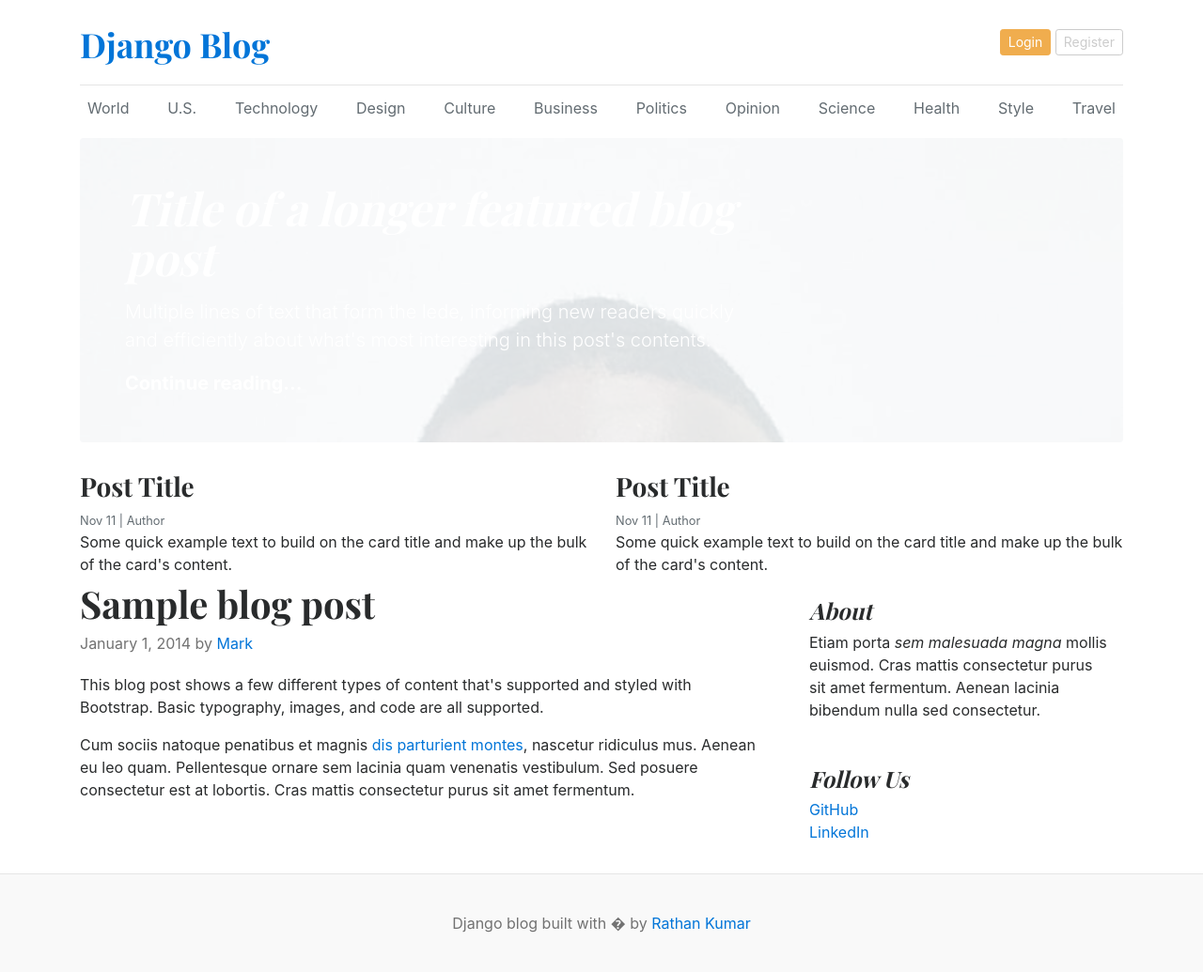
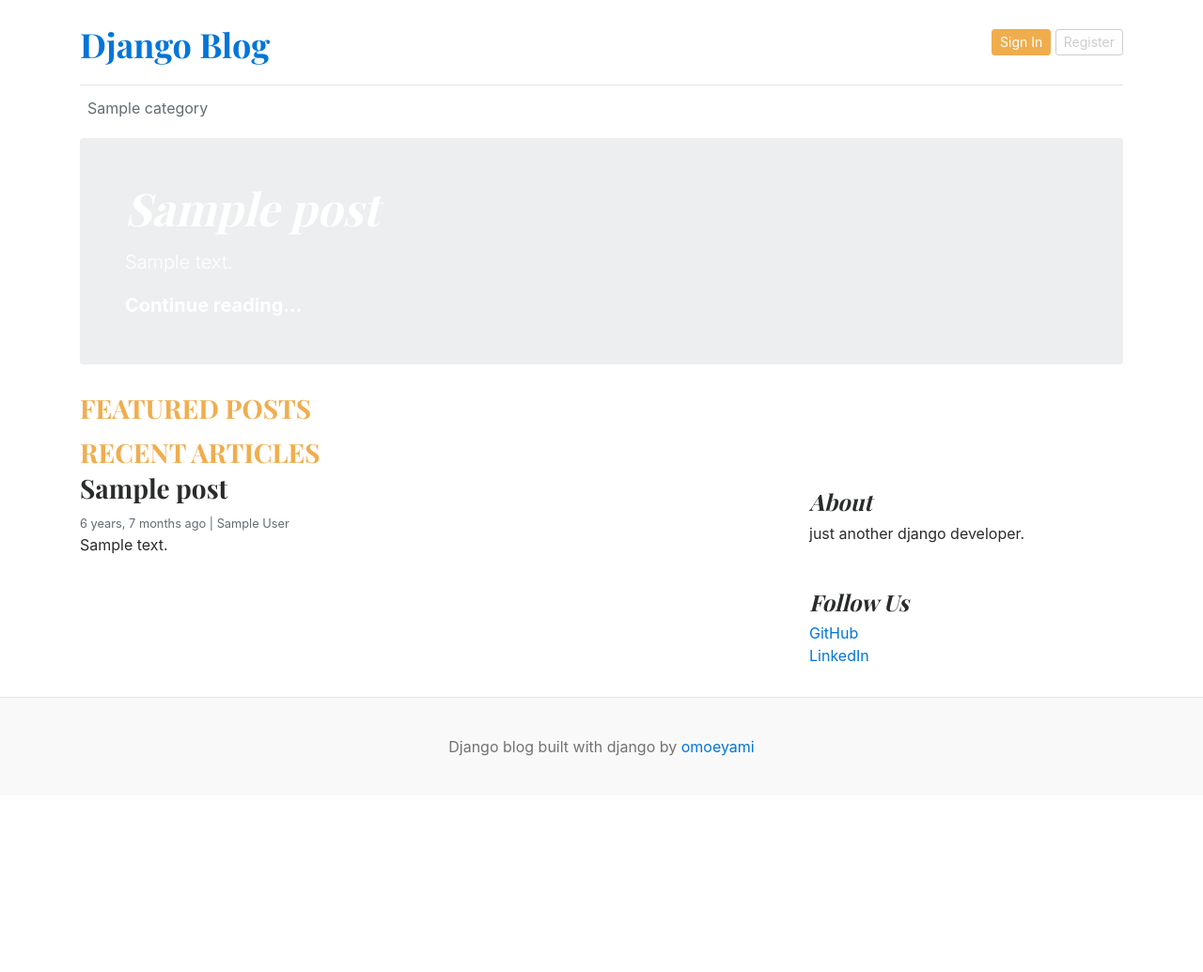
Before and after one commit to omoeyami/django-blog, a Django app: template templates/home.html in a window 1280 px wide. Shown: the whole page at 94% size. After the commit the page ends 805 px from the top, so only its background shows below. Run offline with Django 5.2, Linux system fonts and the light colour scheme; the template is opened without the code that fills it: most values are stand-ins (such as "Sample title", 1, 10 or a date in 2020).

Commit message:
post by category

```diff
--- a/blog_main/settings.py
+++ b/blog_main/settings.py
@@ -62,6 +62,7 @@
                 "django.template.context_processors.request",
                 "django.contrib.auth.context_processors.auth",
                 "django.contrib.messages.context_processors.messages",
+                "blogs.context_processors.get_categories",
             ],
         },
     },
--- a/blog_main/urls.py
+++ b/blog_main/urls.py
@@ -16,7 +16,7 @@
 """
 
 from django.contrib import admin
-from django.urls import path
+from django.urls import include, path
 from . import views
 from django.conf.urls.static import static
 from django.conf import settings
@@ -24,4 +24,5 @@
 urlpatterns = [
     path("admin/", admin.site.urls),
     path('', views.home, name='home'),
+    path('category/', include('blogs.urls')),
 ] +static(settings.MEDIA_URL, document_root=settings.MEDIA_ROOT)
--- a/blogs/admin.py
+++ b/blogs/admin.py
@@ -1,5 +1,5 @@
 from django.contrib import admin
-from .models import category
+from .models import Category
 from .models import blog
 
 
@@ -11,5 +11,5 @@
 
 
 # Register your models here.
-admin.site.register(category)
+admin.site.register(Category)
 admin.site.register(blog, BlogAdmin)
--- /dev/null
+++ b/blogs/context_processors.py
@@ -0,0 +1,5 @@
+from .models import Category
+
+def get_categories(request):
+    categories = Category.objects.all()
+    return dict(categories=categories)
--- a/blogs/models.py
+++ b/blogs/models.py
@@ -2,7 +2,7 @@
 from django.contrib.auth.models import User
 
 # Create your models here.
-class category(models.Model):
+class Category(models.Model):
     category_name = models.CharField(max_length=50, unique=True)
     created_at = models.DateTimeField(auto_now_add=True)
     updated_at = models.DateTimeField(auto_now=True)
@@ -21,7 +21,7 @@
 class blog(models.Model):
     title = models.CharField(max_length=100)
     slug = models.SlugField(max_length=150, unique=True, blank=True)
-    category = models.ForeignKey(category, on_delete=models.CASCADE)
+    category = models.ForeignKey(Category, on_delete=models.CASCADE)
     author = models.ForeignKey(User, on_delete=models.CASCADE)
     featured_image = models.ImageField(upload_to='uploads/%y/%m/%d')
     short_description = models.TextField(max_length=500)
--- /dev/null
+++ b/blogs/urls.py
@@ -0,0 +1,6 @@
+from django.urls import path
+from . import views
+
+urlpatterns = [
+    path('<int:category_id>/', views.post_by_category, name='post_by_category'),
+]
--- /dev/null
+++ b/templates/base.html
@@ -0,0 +1,47 @@
+<!-- Header Part-->
+{% load static %}
+
+<!DOCTYPE html>
+<html lang="en">
+<head>
+    <meta charset="UTF-8">
+    <meta http-equiv="X-UA-Compatible" content="IE=edge">
+    <meta name="viewport" content="width=device-width, initial-scale=1.0">
+    <title>Django Blogs</title>
+    <link href="https://getbootstrap.com/docs/4.0/dist/css/bootstrap.min.css" rel="stylesheet">
+    <link href="https://fonts.googleapis.com/css?family=Playfair+Display:700,900" rel="stylesheet">
+    <link href="{% static 'css/blog.css' %}" rel="stylesheet">
+  </head>
+<body>
+    <div class="container">
+      <header class="blog-header py-3">
+        <div class="row flex-nowrap justify-content-between align-items-center">
+          <div class="col-8 pt-1">
+            <a class="blog-header-logo text-dark" href="/">Django Blog</a>
+          </div>
+          <div class="col-4 d-flex justify-content-end align-items-center">
+            <a class="btn btn-sm btn-warning" href="#">Sign In</a> &nbsp;
+            <a class="btn btn-sm btn-outline-secondary" href="#">Register</a>
+          </div>
+        </div>
+      </header>
+
+      <div class="nav-scroller py-1 mb-2">
+        <nav class="nav d-flex justify-content-between">
+          {%for cat in categories %}
+          <a class="p-2 text-muted" href="{% url 'post_by_category' cat.id %}">{{ cat.category_name }}</a>
+          {% endfor %}
+        </nav>
+      </div>
+
+<!-- Main Content part -->
+{% block content %}
+
+{% endblock %}
+
+<!-- Footer Part -->
+ <footer class="blog-footer">
+  <p>Django blog built with django by <a href="#">omoeyami</a></p>
+</footer>
+</body>
+</html>
--- a/templates/home.html
+++ b/templates/home.html
@@ -1,108 +1,67 @@
-{% load static %}
+{% extends "base.html" %}
 
-<!DOCTYPE html>
-<html lang="en">
-<head>
-    <meta charset="UTF-8">
-    <meta http-equiv="X-UA-Compatible" content="IE=edge">
-    <meta name="viewport" content="width=device-width, initial-scale=1.0">
-    <title>Django Blogs</title>
-    <link href="https://getbootstrap.com/docs/4.0/dist/css/bootstrap.min.css" rel="stylesheet">
-    <link href="https://fonts.googleapis.com/css?family=Playfair+Display:700,900" rel="stylesheet">
-    <link href="{% static 'css/blog.css' %}" rel="stylesheet">
-  </head>
-<body>
-    <div class="container">
-      <header class="blog-header py-3">
-        <div class="row flex-nowrap justify-content-between align-items-center">
-          <div class="col-8 pt-1">
-            <a class="blog-header-logo text-dark" href="/">Django Blog</a>
-          </div>
-          <div class="col-4 d-flex justify-content-end align-items-center">
-            <a class="btn btn-sm btn-warning" href="#">Login</a> &nbsp;
-            <a class="btn btn-sm btn-outline-secondary" href="#">Register</a>
-          </div>
-        </div>
-      </header>
+{% block content %}
 
-      <div class="nav-scroller py-1 mb-2">
-        <nav class="nav d-flex justify-content-between">
-          <a class="p-2 text-muted" href="#">World</a>
-          <a class="p-2 text-muted" href="#">U.S.</a>
-          <a class="p-2 text-muted" href="#">Technology</a>
-          <a class="p-2 text-muted" href="#">Design</a>
-          <a class="p-2 text-muted" href="#">Culture</a>
-          <a class="p-2 text-muted" href="#">Business</a>
-          <a class="p-2 text-muted" href="#">Politics</a>
-          <a class="p-2 text-muted" href="#">Opinion</a>
-          <a class="p-2 text-muted" href="#">Science</a>
-          <a class="p-2 text-muted" href="#">Health</a>
-          <a class="p-2 text-muted" href="#">Style</a>
-          <a class="p-2 text-muted" href="#">Travel</a>
-        </nav>
-      </div>
+ {% for post in featured_posts %}
+    {% if forloop.first %}
+    <div class="jumbotron p-3 p-md-5 text-white rounded bg-dark" style="background-image: url({ post.featured_image.url });background-blend-mode: overlay;background-size:cover;">
+       <div class="col-md-8 px-0">
+        <h1 class="display-4 font-italic">{{ post.title }}</h1>
+        <p class="lead my-3">{{ post.short_description | truncatewords:25 }}</p>
+        <p class="lead mb-0"><a href="#" class="text-white font-weight-bold">Continue reading...</a></p>
+       </div>
+    </div>
+    {% endif %}
+ {% endfor %}
 
-
-
-<div class="jumbotron p-3 p-md-5 text-white rounded bg-dark" style="background-image: url({% static 'images/face.jpg' %});background-blend-mode: overlay;background-size:cover;">
-    <div class="col-md-8 px-0">
-      <h1 class="display-4 font-italic">Title of a longer featured blog post</h1>
-      <p class="lead my-3">Multiple lines of text that form the lede, informing new readers quickly and efficiently about what's most interesting in this post's contents.</p>
-      <p class="lead mb-0"><a href="#" class="text-white font-weight-bold">Continue reading...</a></p>
-    </div>
-  </div>
-
+ <!-- Featured Posts -->
+  <h3 class="text-uppercase text-warning" style="letter"-spacing: 2px;">Featured Posts</h3>
   <div class="row mb-2">
+  {% for post in featured_posts %}
+  {% if not forloop.first %}
     <div class="col-md-6">
       <div class="card border-0" >
         <div class="card-body">
-          <h3>Post Title</h3>
-          <small class="mb-1 text-muted">Nov 11 | Author</small>
-          <p class="card-text">Some quick example text to build on the card title and make up the bulk of the card's content.</p>
+          <h3>{{ post.title }}</h3>
+          <small class="mb-1 text-muted">{{ post.created_at | timesince }} ago | {{ post.author }}</small>
+          <p class="card-text">{{ post.short_description | truncatewords:25 }}</p>
         </div>
       </div>
     </div>
-    <div class="col-md-6">
-      <div class="card border-0" >
-        <div class="card-body">
-          <h3>Post Title</h3>
-          <small class="mb-1 text-muted">Nov 11 | Author</small>
-          <p class="card-text">Some quick example text to build on the card title and make up the bulk of the card's content.</p>
-        </div>
-      </div>
-    </div>
+    {% endif %}
+    {% endfor %}
+
   </div>
 
+
+  <!-- Recent Articles -->
+  <h3 class="text-uppercase text-warning" style="letter"-spacing: 2px;">Recent Articles</h3>
   <main role="main" class="container p-0">
     <div class="row">
       <div class="col-md-8 blog-main">
-
-        <div class="blog-post">
-          <h2 class="blog-post-title">Sample blog post</h2>
-          <p class="blog-post-meta">January 1, 2014 by <a href="#">Mark</a></p>
-
-          <p>This blog post shows a few different types of content that's supported and styled with Bootstrap. Basic typography, images, and code are all supported.</p>
-
-          <p>Cum sociis natoque penatibus et magnis <a href="#">dis parturient montes</a>, nascetur ridiculus mus. Aenean eu leo quam. Pellentesque ornare sem lacinia quam venenatis vestibulum. Sed posuere consectetur est at lobortis. Cras mattis consectetur purus sit amet fermentum.</p>
-
-
+      {% for post in posts %}
+       <div class="card border-0" >
+        <div class="card-body">
+          <h3>{{ post.title }}</h3>
+          <small class="mb-1 text-muted">{{ post.created_at | timesince }} ago | {{ post.author }}</small>
+          <p class="card-text">{{ post.short_description | truncatewords:25 }}</p>
         </div>
-        <!-- /.blog-post -->
-
+      </div>
+      {% endfor %}
       </div>
       <!-- /.blog-main -->
 
       <aside class="col-md-4 blog-sidebar">
         <div class="p-3 mb-3 bg-light rounded">
           <h4 class="font-italic">About</h4>
-          <p class="mb-0">Etiam porta <em>sem malesuada magna</em> mollis euismod. Cras mattis consectetur purus sit amet fermentum. Aenean lacinia bibendum nulla sed consectetur.</p>
+          <p class="mb-0">just another django developer.</p>
         </div>
 
         <div class="p-3">
           <h4 class="font-italic">Follow Us</h4>
           <ol class="list-unstyled">
-            <li><a href="#">GitHub</a></li>
-            <li><a href="#">LinkedIn</a></li>
+            <li><a href="https://github.com/omoeyami/" target="_blank">GitHub</a></li>
+            <li><a href="https://www.linkedin.com/in/dammy-barnabas-3a5b9425b/" target="_blank">LinkedIn</a></li>
           </ol>
         </div>
       </aside><!-- /.blog-sidebar -->
@@ -112,8 +71,4 @@
   </main><!-- /.container -->
 
 </div>
-<footer class="blog-footer">
-  <p>Django blog built with � by <a href="#">Rathan Kumar</a></p>
-</footer>
-</body>
-</html>
+{% endblock %}
```
Also changed, not shown: blog_main/views.py (+11 -1 lines), blogs/views.py (+18 -1 lines), templates/post_by_category.html (added, +41 -0 lines), blogs/migrations/0001_initial.py, blogs/migrations/0002_alter_category_options.py (deleted), blogs/migrations/0003_blog.py (deleted), blogs/migrations/0004_rename_categgory_blog_category_and_more.py (deleted), blogs/migrations/0005_alter_blog_status.py (deleted), templates/404.html (added).
